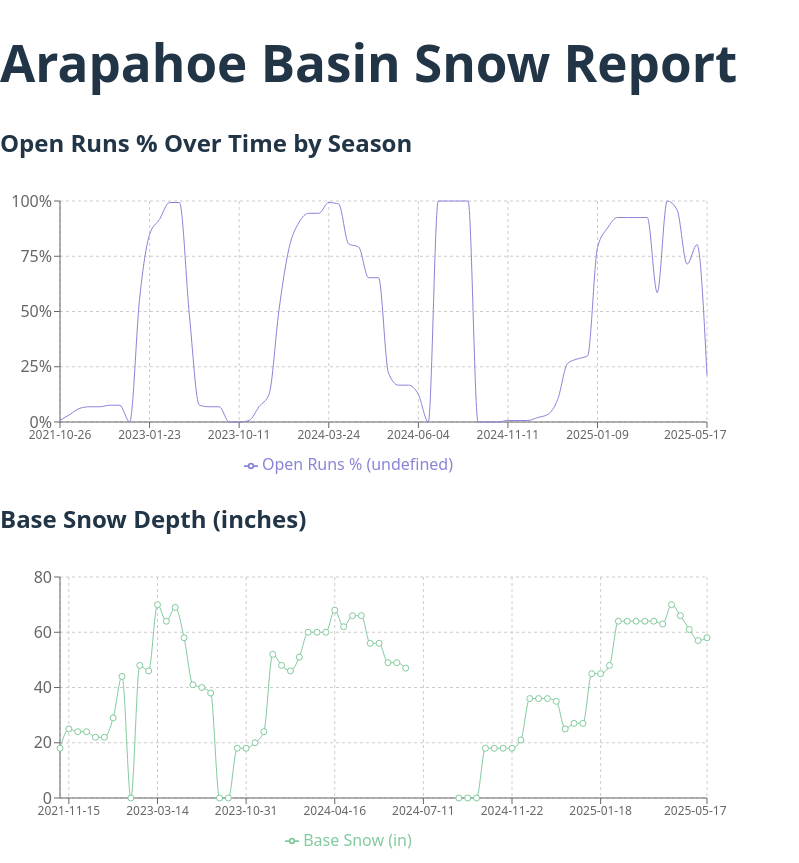
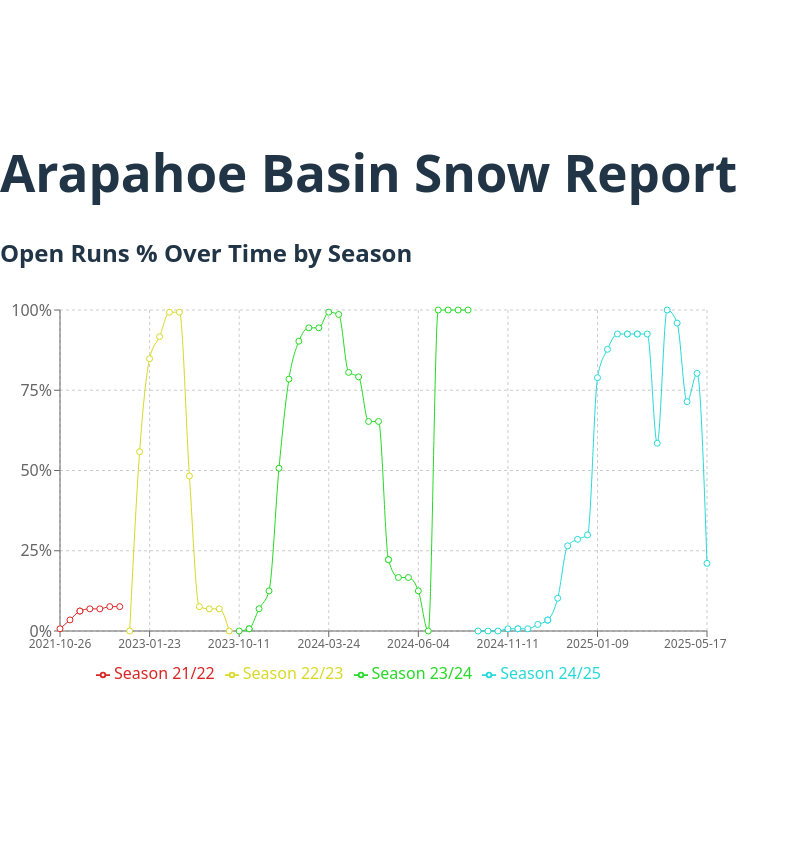
Before and after one commit to bschil7/snow-site, a React (Vite) app: page / in a window 1280 px wide. Shown: the whole page, without its empty margins (0-799 px from the left). After the commit the page ends 800 px from the top, so only its background shows below. Built offline with nearby package versions, Linux system fonts and the light colour scheme.

Commit message:
Update chart to group by season and filter out 'Out of season'

```diff
--- a/src/SnowDataVisualizer.jsx
+++ b/src/SnowDataVisualizer.jsx
@@ -12,58 +12,39 @@
 import Papa from "papaparse";
 
 export default function SnowDataVisualizer() {
-  const [openRunsData, setOpenRunsData] = useState([]);
-  const [baseSnowData, setBaseSnowData] = useState([]);
+  const [dataBySeason, setDataBySeason] = useState({});
 
   useEffect(() => {
-    fetch(import.meta.env.BASE_URL + "data/MySnowData.csv")
+    fetch(import.meta.env.BASE_URL + 'data/MySnowData.csv')
       .then((res) => res.text())
       .then((csvText) => {
         Papa.parse(csvText, {
           header: true,
           skipEmptyLines: true,
           complete: (results) => {
-            const filtered = results.data.filter(
+            // Filter out "Out of season" entries
+            const filteredData = results.data.filter(
               (row) => row["Date in season"] !== "Out of season"
             );
 
-            // Prepare base snow data (simple flat array)
-            const baseSnowParsed = filtered.map((row) => ({
-              date: row["snapshot_date"],
-              baseSnow: parseFloat(row["base_snow"] || 0),
-            }));
-
-            // Prepare open runs % data, pivoted by season
-            const pivotedByDate = {};
-
-            filtered.forEach((row) => {
-              const date = row["snapshot_date"];
-              const season = row["season"];
-              const openRunsPct = parseFloat(row["Open Runs %"].replace("%", ""));
-
-              if (!pivotedByDate[date]) {
-                pivotedByDate[date] = { date };
+            // Group data by season
+            const seasonGroups = {};
+            filteredData.forEach((row) => {
+              const season = row["Season"];
+              if (!seasonGroups[season]) {
+                seasonGroups[season] = [];
               }
-
-              pivotedByDate[date][season] = openRunsPct;
+              seasonGroups[season].push({
+                date: row["snapshot_date"],
+                openRunsPct: parseFloat(row["Open Runs %"].replace("%", "")),
+              });
             });
 
-            const openRunsParsed = Object.values(pivotedByDate).sort(
-              (a, b) => new Date(a.date) - new Date(b.date)
-            );
-
-            setOpenRunsData(openRunsParsed);
-            setBaseSnowData(baseSnowParsed);
+            setDataBySeason(seasonGroups);
           },
         });
       });
   }, []);
-
-  const seasonKeys = openRunsData.length
-    ? Object.keys(openRunsData[0]).filter((key) => key !== "date")
-    : [];
-
-  const colors = ["#8884d8", "#82ca9d", "#ff7300", "#ff0000", "#00bcd4", "#ffc658", "#a28ae5"];
 
   return (
     <div className="p-4">
@@ -71,48 +52,28 @@
 
       <div className="mb-8">
         <h2 className="text-xl font-semibold mb-2">Open Runs % Over Time by Season</h2>
-        <ResponsiveContainer width="100%" height={300}>
-          <LineChart
-            data={openRunsData}
-            margin={{ top: 20, right: 30, left: 0, bottom: 5 }}
-          >
+        <ResponsiveContainer width="100%" height={400}>
+          <LineChart margin={{ top: 20, right: 30, left: 0, bottom: 5 }}>
             <CartesianGrid strokeDasharray="3 3" />
-            <XAxis dataKey="date" tick={{ fontSize: 12 }} />
+            <XAxis
+              dataKey="date"
+              type="category"
+              allowDuplicatedCategory={false}
+              tick={{ fontSize: 12 }}
+            />
             <YAxis domain={[0, 100]} tickFormatter={(v) => `${v}%`} />
-            <Tooltip />
+            <Tooltip formatter={(v) => `${v}%`} />
             <Legend />
-            {seasonKeys.map((season, index) => (
+            {Object.entries(dataBySeason).map(([season, data], index) => (
               <Line
                 key={season}
+                data={data}
                 type="monotone"
-                dataKey={season}
-                stroke={colors[index % colors.length]}
-                name={`Open Runs % (${season})`}
-                dot={false}
+                dataKey="openRunsPct"
+                name={`Season ${season}`}
+                stroke={`hsl(${(index * 60) % 360}, 70%, 50%)`}
               />
             ))}
-          </LineChart>
-        </ResponsiveContainer>
-      </div>
-
-      <div>
-        <h2 className="text-xl font-semibold mb-2">Base Snow Depth (inches)</h2>
-        <ResponsiveContainer width="100%" height={300}>
-          <LineChart
-            data={baseSnowData}
-            margin={{ top: 20, right: 30, left: 0, bottom: 5 }}
-          >
-            <CartesianGrid strokeDasharray="3 3" />
-            <XAxis dataKey="date" tick={{ fontSize: 12 }} />
-            <YAxis />
-            <Tooltip />
-            <Legend />
-            <Line
-              type="monotone"
-              dataKey="baseSnow"
-              stroke="#82ca9d"
-              name="Base Snow (in)"
-            />
           </LineChart>
         </ResponsiveContainer>
       </div>
```
